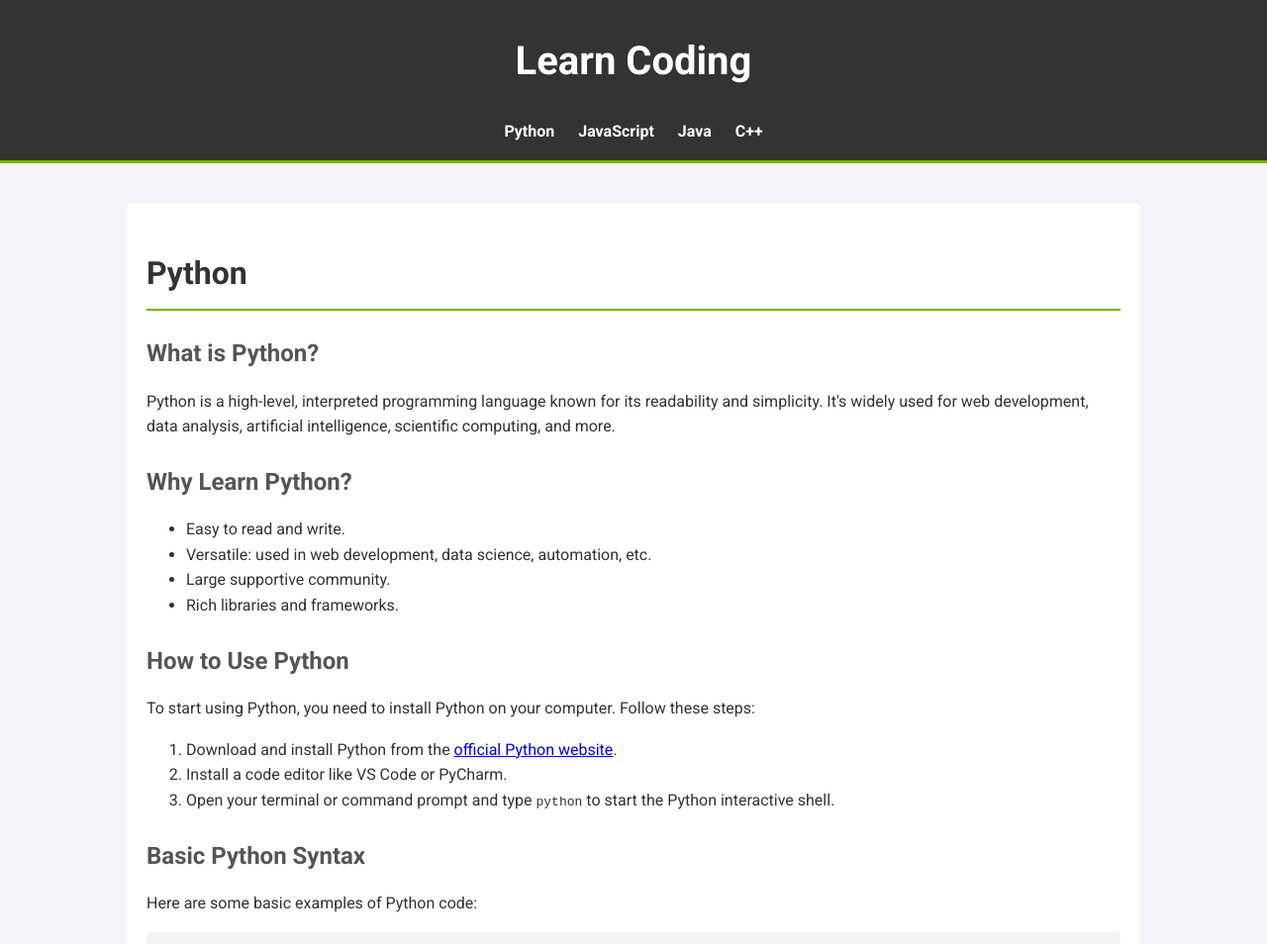
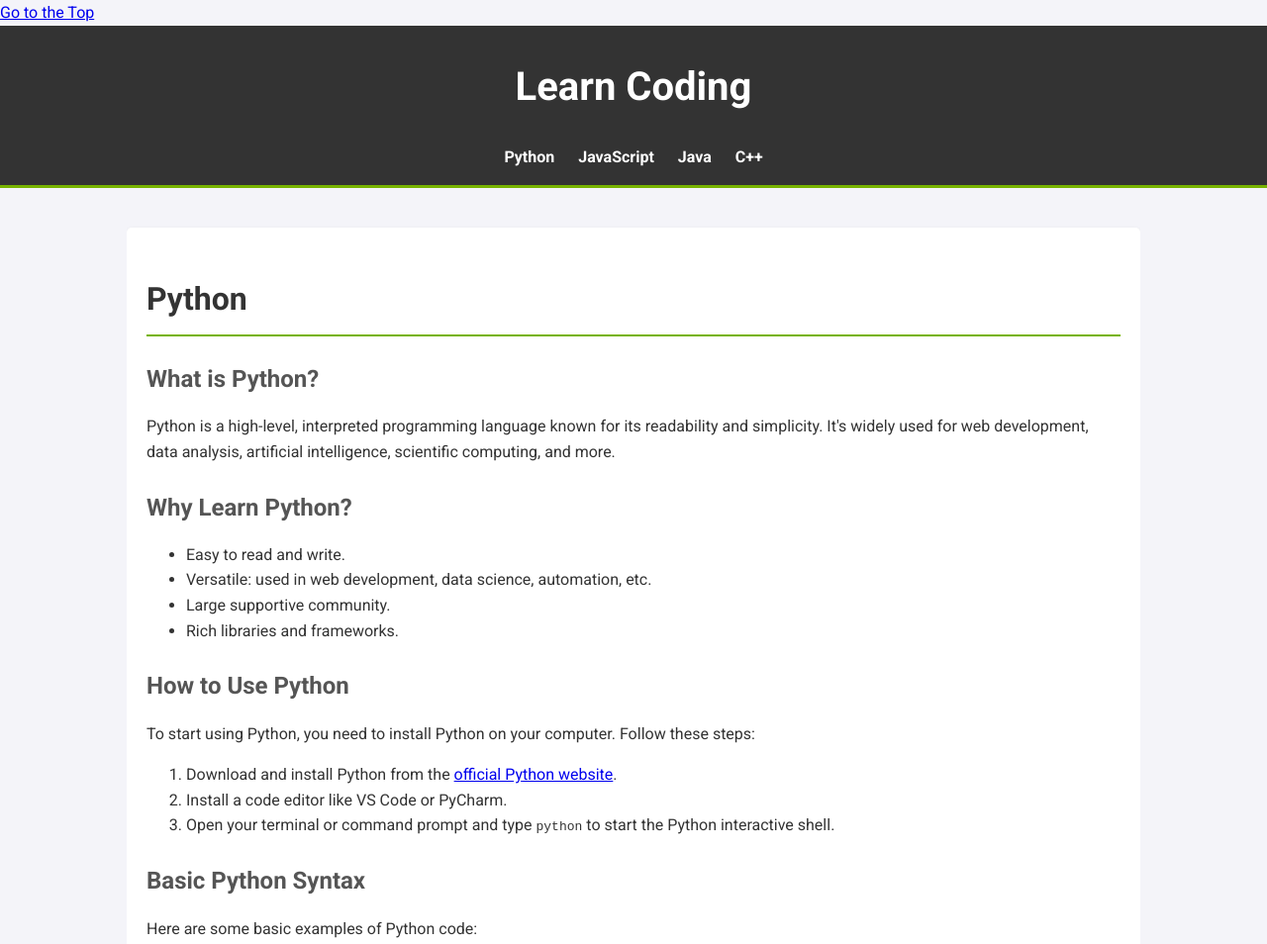
Before and after one commit to Mirwais-H/Learn-Coding, a plain HTML site: page index.html in a window 1280 px wide. Shown: the top 954 px of the page at 99% size. Drawn offline with Linux system fonts and the light colour scheme; a script that the page names is missing.

Commit message:
Update index.html

```diff
--- a/index.html
+++ b/index.html
@@ -6,6 +6,10 @@
     <title>Learn Coding</title>
     <link rel="stylesheet" href="styles.css">
     <link href="https://fonts.googleapis.com/css2?family=Roboto:wght@400;700&display=swap" rel="stylesheet">
+    <a id="goTopBtn" href="#top" class="scroll-to-top-btn" aria-label="Scroll to top">
+        Go to the Top
+    </a>
+
 </head>
 <body>
     <header>
```
